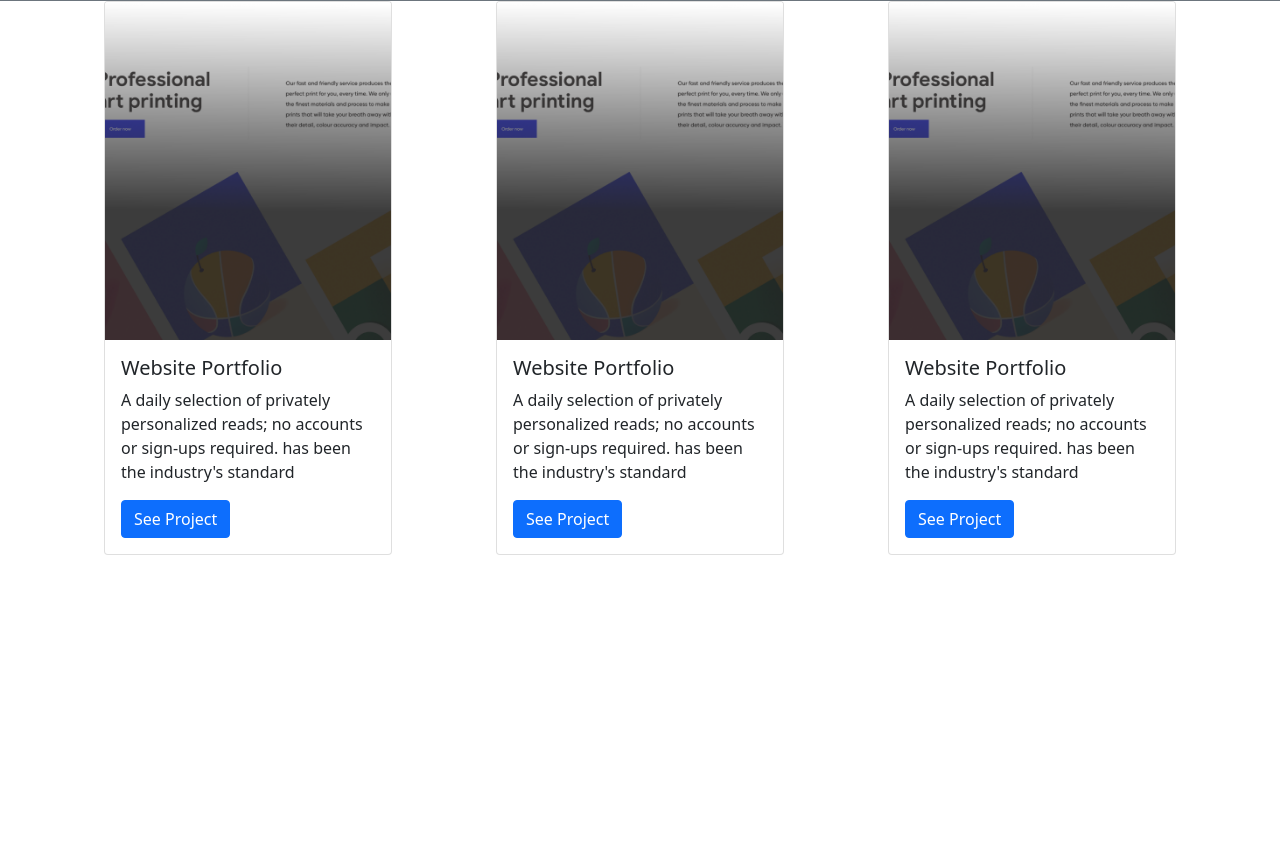
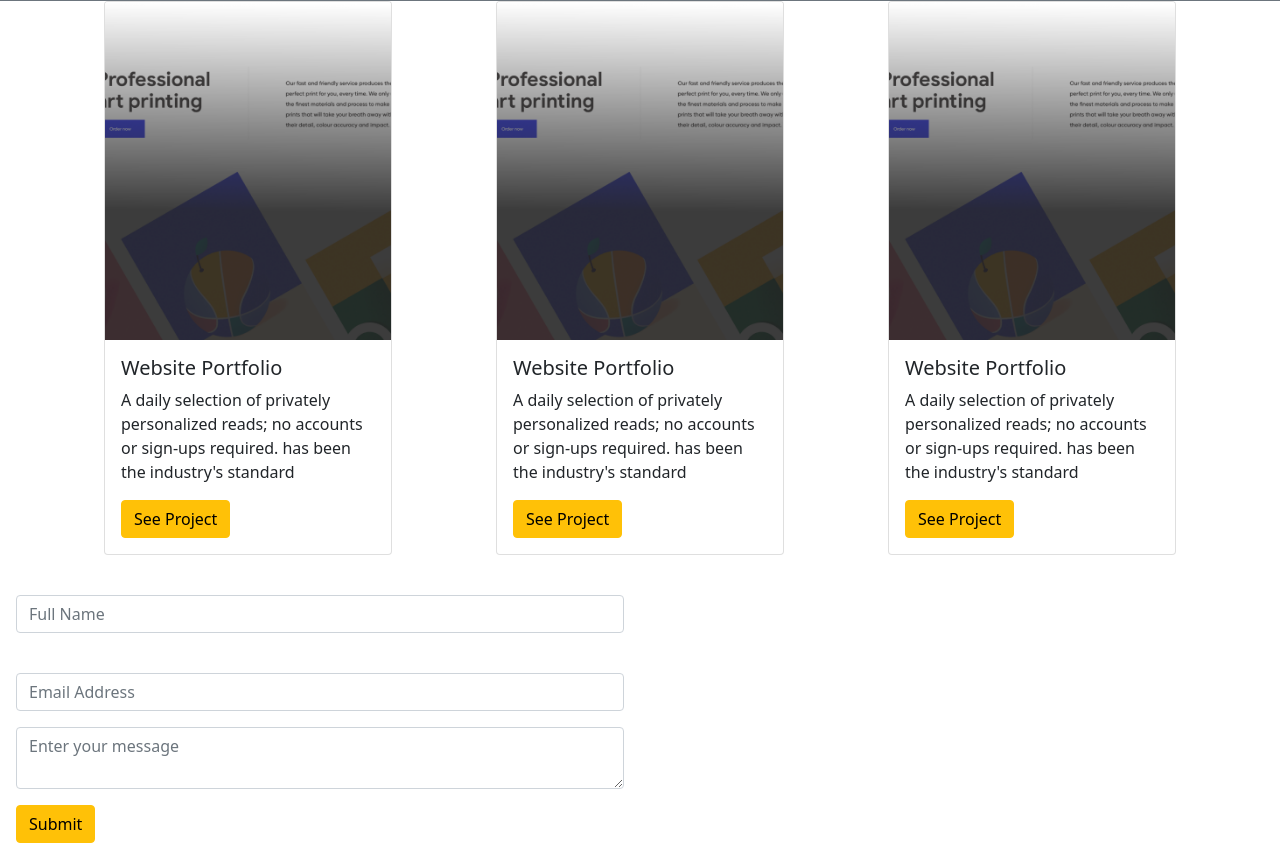
Before and after one commit to Ursaaaaaa/Bootstrap-Demo, a plain HTML site: page index.html in a window 1280 px wide. Shown: the part 55-914 px from the top of the page. Before the commit the page ends 800 px from the top, so only its background shows below. Drawn offline with nearby package versions, Linux system fonts and the light colour scheme.

Commit message:
Added bootstrap form and button

```diff
--- a/index.html
+++ b/index.html
@@ -40,12 +40,17 @@
                 class="nav-link text-light"
                 aria-current="page"
                 href="#scrollspyHeading1"
-                >Portfolio</a>
+                >Portfolio</a
+              >
               <a class="nav-link text-light" href="#scrollspyHeading2">About</a>
-              <a class="nav-link text-light" href="#scrollspyHeading3">Contact</a>
+              <a class="nav-link text-light" href="#scrollspyHeading3"
+                >Contact</a
+              >
               <button type="button" class="btn btn-light position-relative">
                 Inbox
-                <span class="position-absolute top-0 start-100 translate-middle badge rounded-pill bg-danger">
+                <span
+                  class="position-absolute top-0 start-100 translate-middle badge rounded-pill bg-danger"
+                >
                   10+
                   <span class="visually-hidden">unread messages</span>
                 </span>
@@ -68,7 +73,7 @@
             A daily selection of privately personalized reads; no accounts or
             sign-ups required. has been the industry's standard
           </p>
-          <a href="#" class="btn btn-primary">See Project</a>
+          <a href="#" class="btn btn-warning">See Project</a>
         </div>
       </div>
       <div class="card" style="width: 18rem">
@@ -83,7 +88,7 @@
             A daily selection of privately personalized reads; no accounts or
             sign-ups required. has been the industry's standard
           </p>
-          <a href="#" class="btn btn-primary">See Project</a>
+          <a href="#" class="btn btn-warning">See Project</a>
         </div>
       </div>
       <div class="card" style="width: 18rem">
@@ -98,9 +103,41 @@
             A daily selection of privately personalized reads; no accounts or
             sign-ups required. has been the industry's standard
           </p>
-          <a href="#" class="btn btn-primary">See Project</a>
+          <a href="#" class="btn btn-warning">See Project</a>
         </div>
       </div>
     </section>
+    <section class="ms-auto">
+      <form class="w-50 p-3">
+        <div class="mb-3">
+          <label for="exampleInputEmail1" class="form-label"></label>
+          <input
+            type="text"
+            class="form-control"
+            id="exampleInputEmail1"
+            aria-describedby="emailHelp"
+            placeholder="Full Name"
+          />
+        </div>
+        <div class="mb-3">
+          <label for="exampleInputPassword1" class="form-label"></label>
+          <input
+            type="email"
+            class="form-control"
+            id="exampleInputPassword1"
+            placeholder="Email Address"
+          />
+        </div>
+
+        <div class="input-group mb-3">
+          <textarea
+            class="form-control"
+            aria-label="With textarea"
+            placeholder="Enter your message"
+          ></textarea>
+        </div>
+        <button type="submit" class="btn btn-warning">Submit</button>
+      </form>
+    </section>
   </body>
 </html>
```
